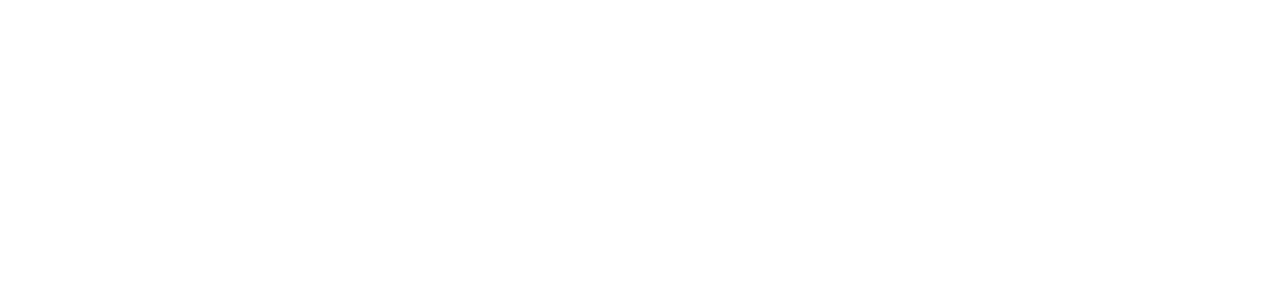
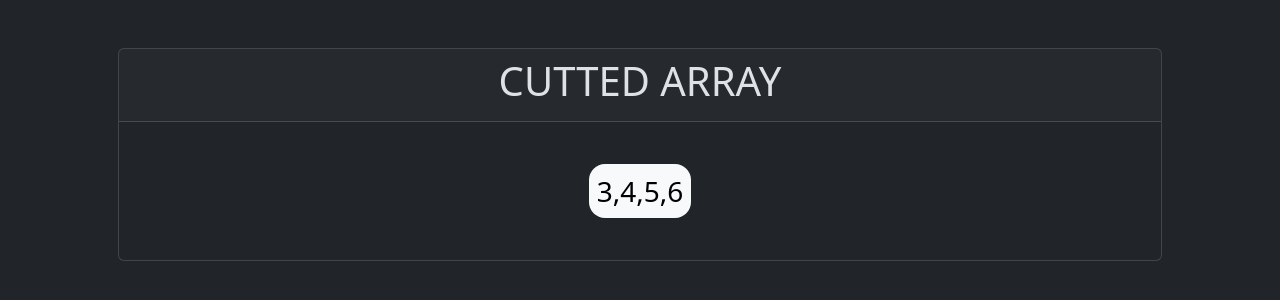
Before and after one commit to GiuseppeCassone/js-jsnacks-blocco-3, a plain HTML site: page Snack3/index.html in a window 1280 px wide. Drawn offline with nearby package versions, Linux system fonts and the light colour scheme.

Commit message:
stilizzato snack 3

```diff
--- a/Snack3/index.html
+++ b/Snack3/index.html
@@ -1,5 +1,5 @@
 <!DOCTYPE html>
-<html lang="it">
+<html lang="it" data-bs-theme="dark">
 <head>
     <meta charset="UTF-8">
     <meta name="viewport" content="width=device-width, initial-scale=1.0">
@@ -9,6 +9,20 @@
 </head>
 <body>
 
+    <div class="container mt-5">
+
+        <div class="row px-5">
+            <div class="card text-center p-0">
+                <div class="card-header">
+                  <h1>CUTTED ARRAY</h1>
+                </div>
+                <div class="card-body p-5">
+                  <span id="cutarray" class="card-text fs-3 bg-light p-2 rounded-4 text-black"></span>
+                </div>
+              </div>
+        </div>
+    </div>
+
     <script src="./js/script.js"></script>
     <script src="https://cdn.jsdelivr.net/npm/bootstrap@5.3.2/dist/js/bootstrap.bundle.min.js" integrity="sha384-C6RzsynM9kWDrMNeT87bh95OGNyZPhcTNXj1NW7RuBCsyN/o0jlpcV8Qyq46cDfL" crossorigin="anonymous"></script>
 </body>
--- a/Snack3/js/script.js
+++ b/Snack3/js/script.js
@@ -23,4 +23,4 @@ function cutArray(array, min, max){
 }
 
 const finalArray = cutArray(arrayNumbers, 3, 6);
-console.log(finalArray);
+document.getElementById(`cutarray`).innerHTML = finalArray;
```
